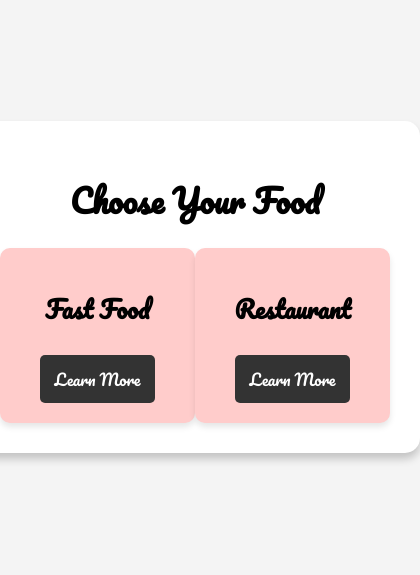
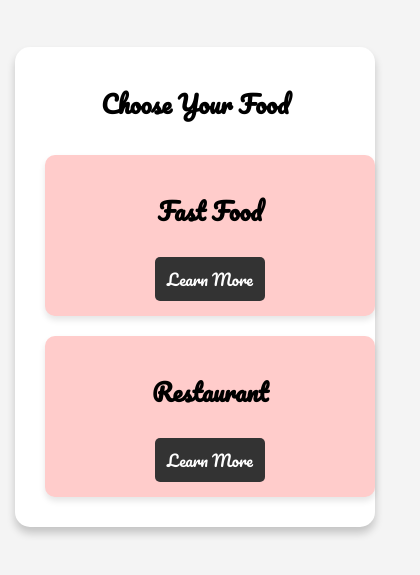
Before and after one commit to lilpandaz69/ask-her-out, a plain HTML site: page eat.html in a window 390 px wide. Shown: the part 135-710 px from the top of the page, 420 px wide, since content can reach past the window. Drawn offline with Linux system fonts and the light colour scheme.

Commit message:
Update eat.css

```diff
--- a/eat.css
+++ b/eat.css
@@ -6,6 +6,7 @@ body {
     align-items: center;
     height: 100vh;
     margin: 0;
+    padding: 0 15px; /* Add padding to ensure content doesn't touch screen edges on small devices */
 }
 
 .main-container {
@@ -27,6 +28,7 @@ body {
     display: flex;
     justify-content: space-around;
     margin-top: 20px;
+    flex-wrap: wrap; /* Allow wrapping of boxes for smaller screens */
 }
 
 .box {
@@ -36,6 +38,7 @@ body {
     padding: 20px;
     text-align: center;
     width: 200px;
+    margin: 10px; /* Add margin to give space between boxes */
     transition: transform 0.3s;
 }
 
@@ -60,3 +63,39 @@ body {
 .box a:hover {
     background-color: #555;
 }
+
+/* Responsive adjustments */
+@media (max-width: 768px) {
+    .main-container h1 {
+        font-size: 28px;
+    }
+
+    #container {
+        flex-direction: column; /* Stack boxes vertically for smaller screens */
+        align-items: center;
+    }
+
+    .box {
+        width: 100%; /* Make boxes take full width on small screens */
+        max-width: 300px; /* Set a max width to prevent overly large boxes */
+    }
+}
+
+@media (max-width: 480px) {
+    .main-container {
+        padding: 20px;
+    }
+
+    .main-container h1 {
+        font-size: 24px;
+    }
+
+    .box {
+        width: 100%;
+        padding: 15px;
+    }
+
+    .box a {
+        padding: 8px 12px; /* Reduce button padding on very small screens */
+    }
+}
```
